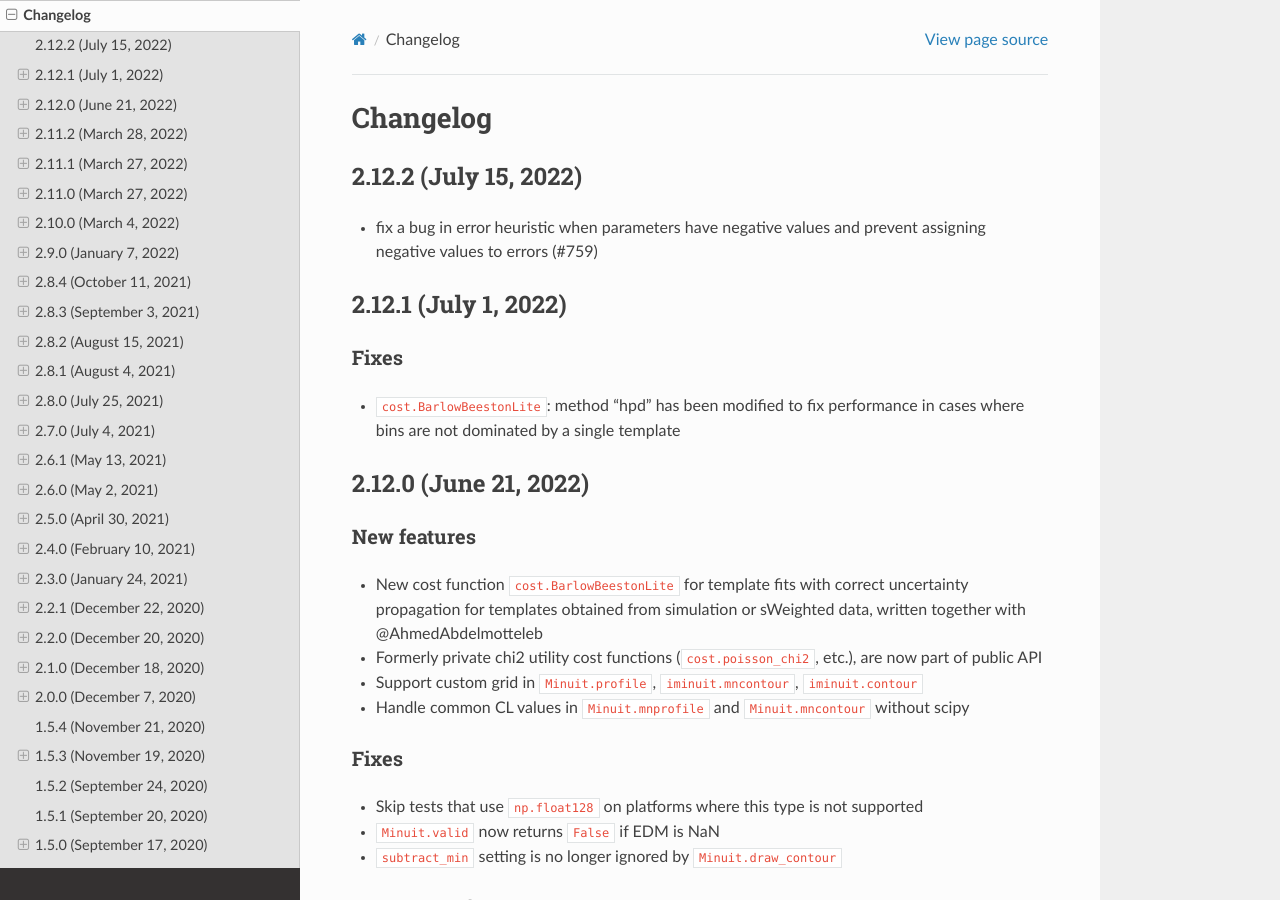
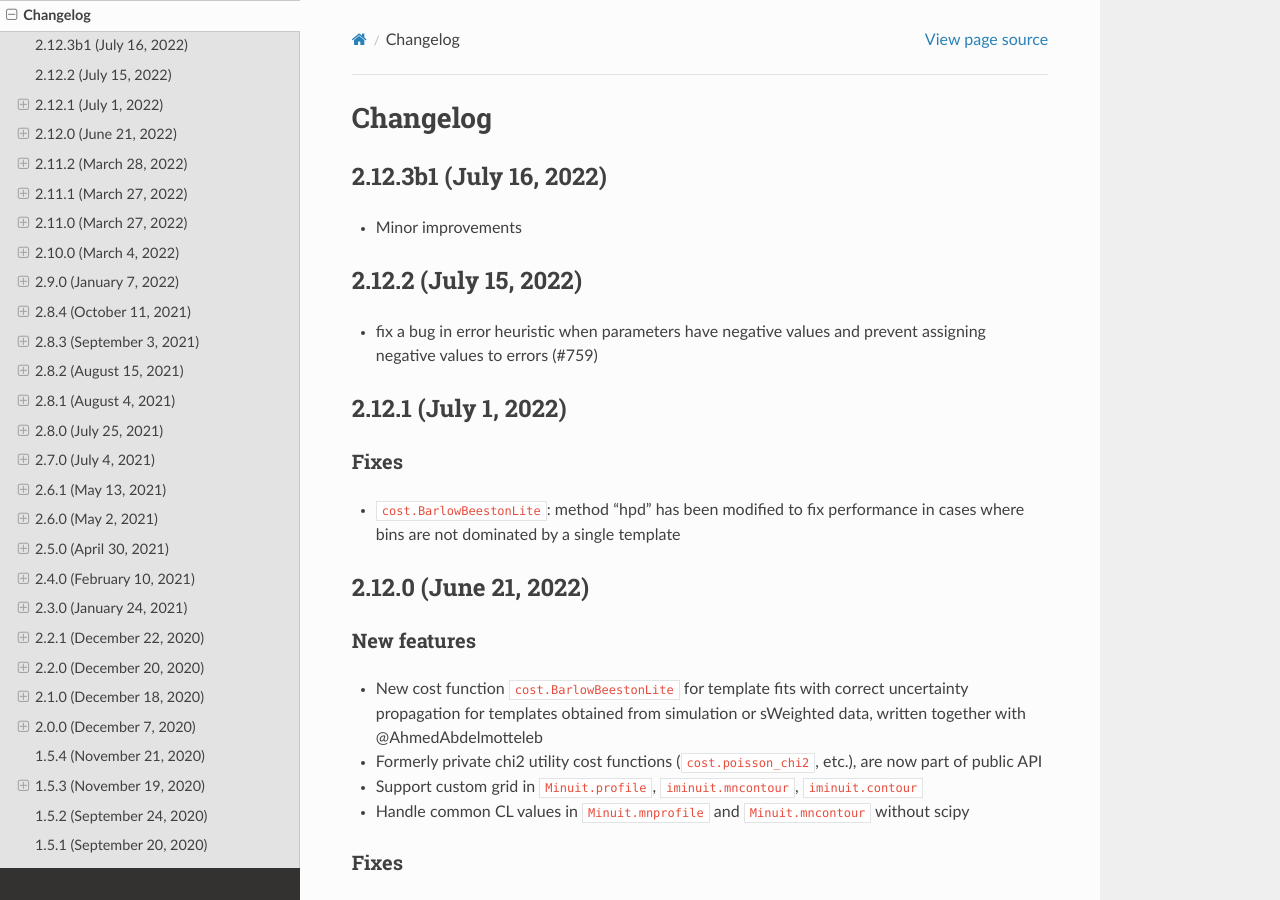
Before and after one commit to scikit-hep/iminuit, a Sphinx documentation site: the page built from doc/changelog.rst, in a window 1280 px wide and 900 px high. Built offline with Sphinx 7.4.7 and the Read the Docs theme 2.0.0, drawn with Linux system fonts in a browser that asks for light colours; some of the changed lines change nothing that is shown.

Commit message:
update changelog

```diff
--- a/doc/changelog.rst
+++ b/doc/changelog.rst
@@ -4,6 +4,10 @@
 
 Changelog
 =========
+
+2.12.3b1 (July 16, 2022)
+------------------------
+- Minor improvements
 
 2.12.2 (July 15, 2022)
 ----------------------
--- a/doc/update_changelog.py
+++ b/doc/update_changelog.py
@@ -3,6 +3,7 @@ import re
 import subprocess as subp
 from pkg_resources import parse_version
 import datetime
+import warnings
 
 cwd = Path(__file__).parent
 
@@ -11,17 +12,22 @@ with open(cwd.parent / "src/iminuit/version.py") as f:
     exec(f.read(), version)
     new_version = parse_version(version["version"])
 
-latest_tag = next(
-    iter(
-        sorted(
-            (
-                parse_version(x)
-                for x in subp.check_output(["git", "tag"]).decode().strip().split("\n")
-            ),
-            reverse=True,
+with warnings.catch_warnings():
+    warnings.simplefilter("ignore")
+    latest_tag = next(
+        iter(
+            sorted(
+                (
+                    parse_version(x)
+                    for x in subp.check_output(["git", "tag"])
+                    .decode()
+                    .strip()
+                    .split("\n")
+                ),
+                reverse=True,
+            )
         )
     )
-)
 
 with open(cwd / "changelog.rst") as f:
     content = f.read()
@@ -44,13 +50,16 @@ git_log = re.findall(
 
 today = datetime.date.today()
 header = f"{new_version} ({today.strftime('%B %d, %Y')})"
-content2 = f"""{content[:position]}{header}
-{'-' * len(header)}
-"""
-for x in git_log:
-    content2 += f"- {x}\n"
-content2 += "\n"
-content2 += content[position:]
+
+new_content = f"{header}\n{'-' * len(header)}\n"
+if git_log:
+    for x in git_log:
+        new_content += f"- {x}\n"
+else:
+    new_content += "- Minor improvements\n"
+new_content += "\n"
+
+print(new_content, end="")
 
 with open(cwd / "changelog.rst", "w") as f:
-    f.write(content2)
+    f.write(f"{content[:position]}{new_content}{content[position:]}")
```
Also changed, not shown: 2 other files.
